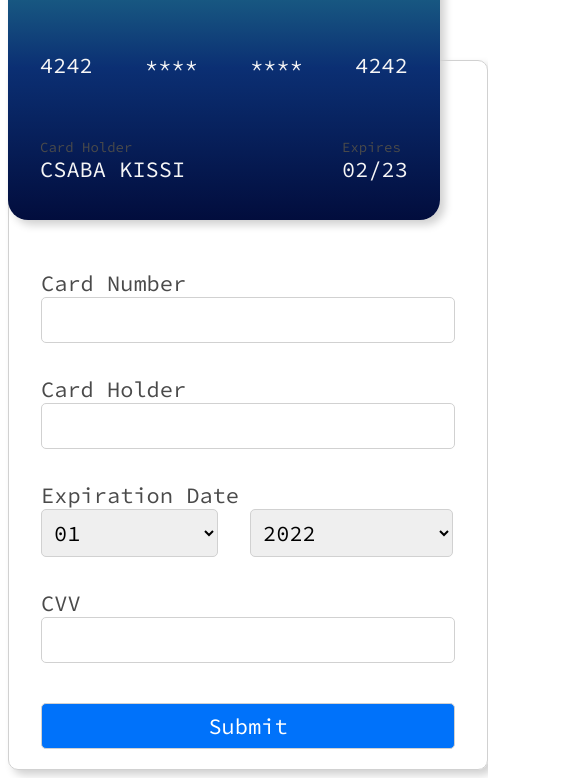
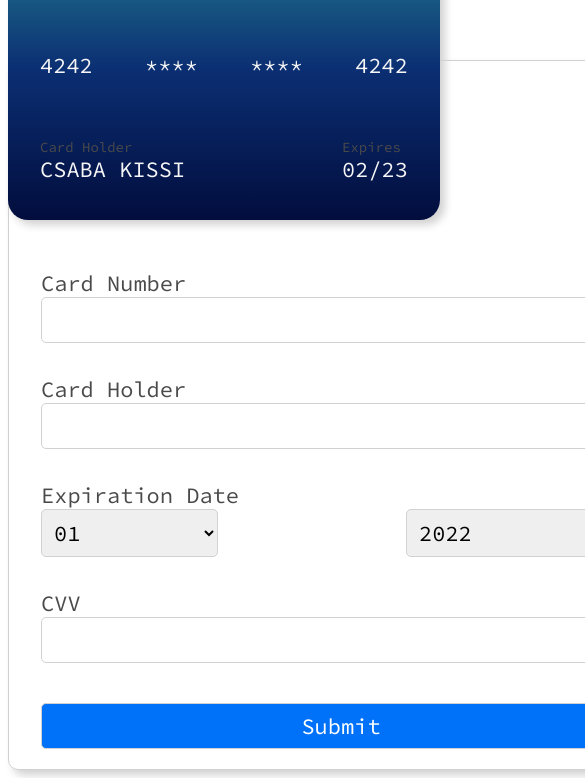
Before and after one commit to kayegalon/credit-card-form, a plain HTML site: page index.html in a window 390 px wide. Shown: the part 92-870 px from the top of the page, 585 px wide, since content can reach past the window. Drawn offline with Linux system fonts and the light colour scheme.

Commit message:
Update styles.css

```diff
--- a/styles.css
+++ b/styles.css
@@ -123,7 +123,7 @@ input[type="submit"]:active {
 
 @media (max-width: 800px) {
 	#credit-card-form {
-		width: 414px;
+		width: 600px;
 		height: 500px;
 	}
 
```
